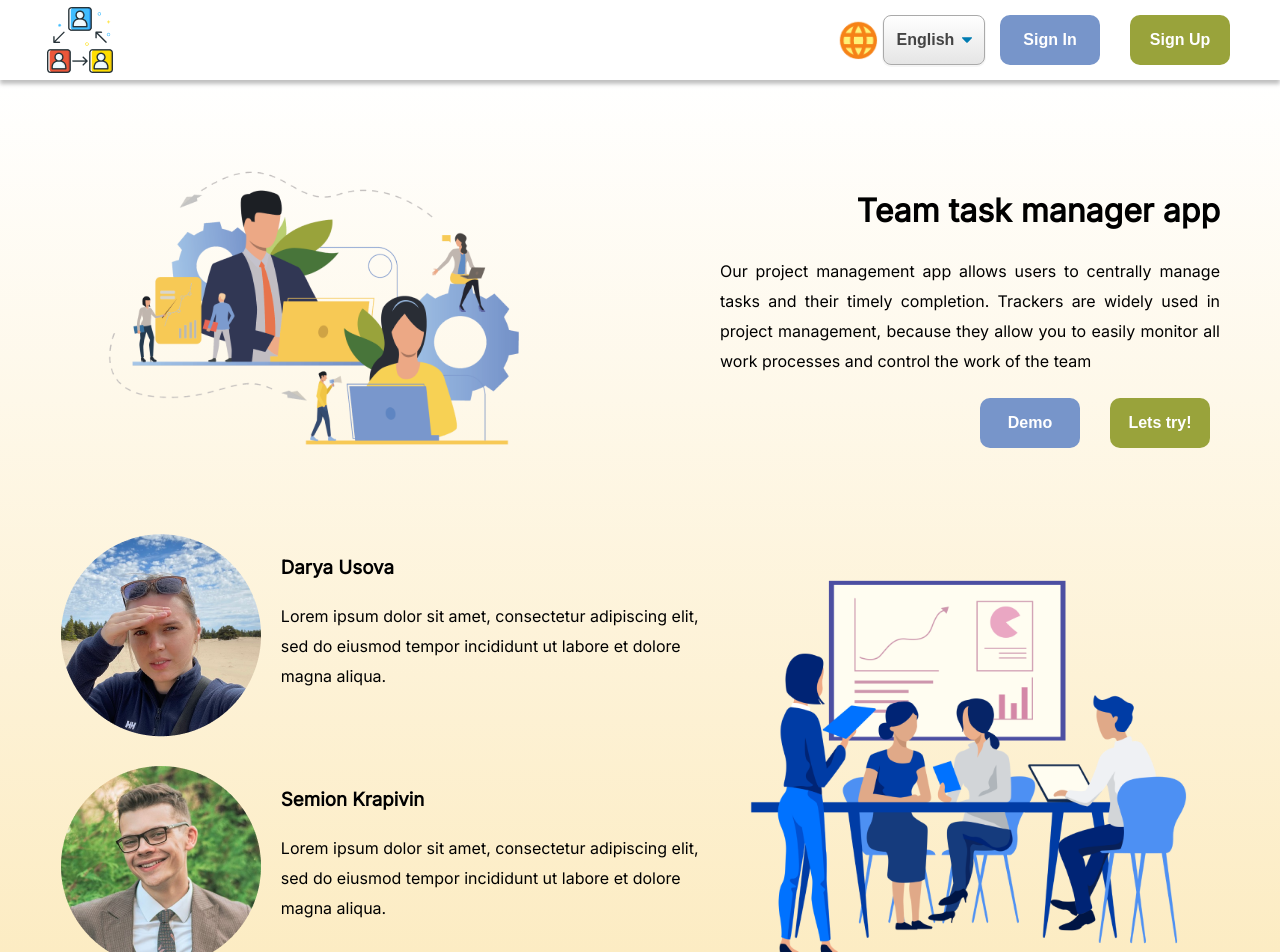
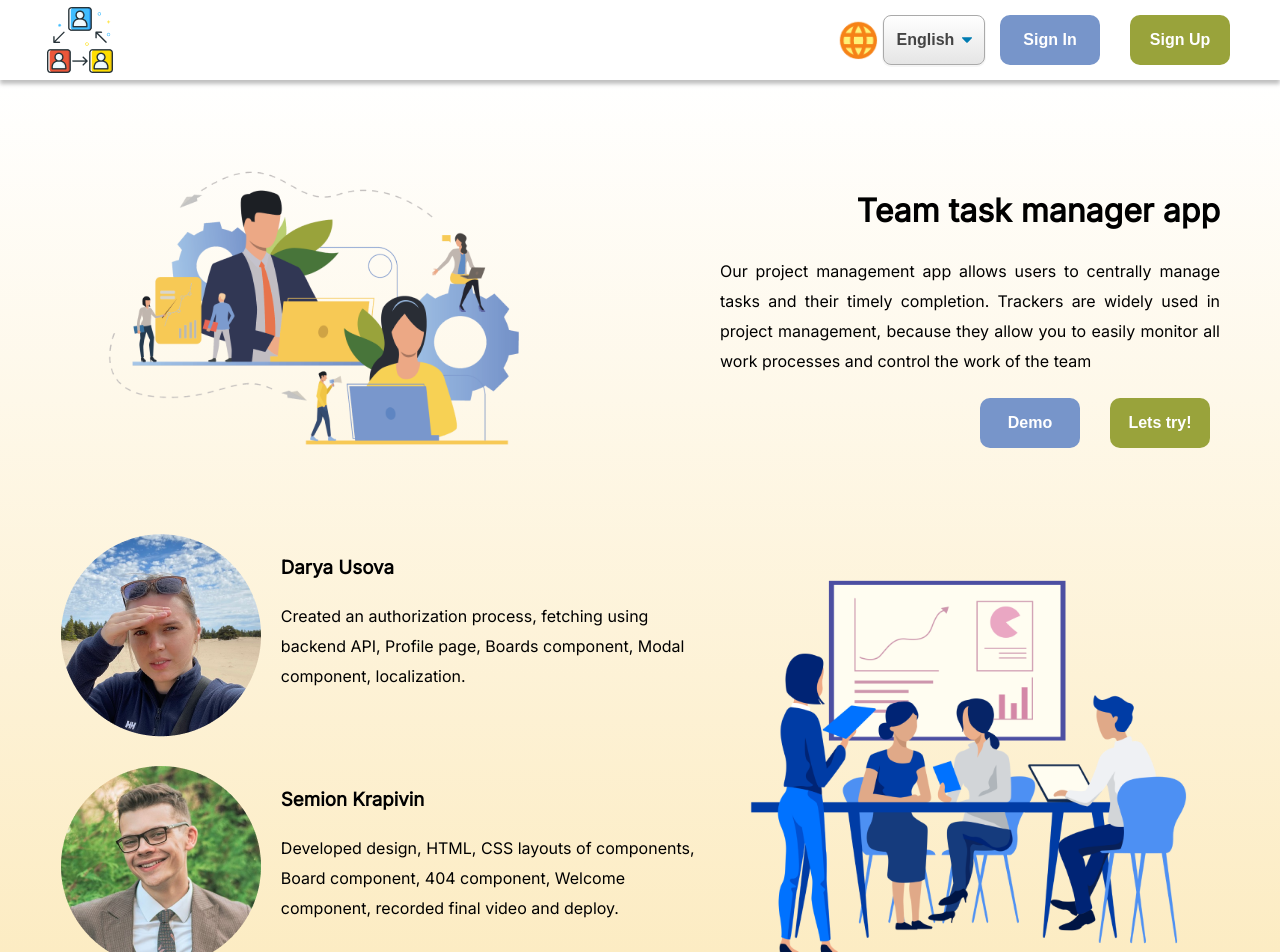
Before and after one commit to S4mm4ael/project-management-app, a React (Create React App) app: page / in a window 1280 px wide. Shown: the top 952 px of the page. Built offline with nearby package versions, Linux system fonts and the light colour scheme.

Commit message:
fix: missed translation

```diff
--- a/src/components/Board/Board.tsx
+++ b/src/components/Board/Board.tsx
@@ -11,8 +11,10 @@ import { createColumn, getBoard, getColumns } from '../../utils/fetch';
 import { useEffect, useState } from 'react';
 import { Boards, Columns } from '../../utils/types';
 import ModalConfirm from '../ModalConfirm/ModalConfirm';
+import { useTranslation } from 'react-i18next';
 
 function Board() {
+  const { t } = useTranslation();
   const [apiData, setApiData] = useState<Boards>();
   const [columnApiData, setColumnApiData] = useState<Columns[]>([]);
   const boardId = localStorage.getItem('currentBoardId');
@@ -78,7 +80,7 @@ function Board() {
               <button className={styles.back__button}>Back</button>
             </Link>
             <button className={styles.delete__button} onClick={() => setActiveModal(true)}>
-              Delete current board
+              {t('Delete current board')}
             </button>
             <button
               className={styles.create__button}
@@ -87,9 +89,11 @@ function Board() {
                 handleGetColumns();
               }}
             >
-              create Column
+              {t('Create column')}
             </button>
-            <h2 className={styles.board__title}>{apiData?.title}</h2>
+            <h2 className={styles.board__title}>
+              {t('Board')} {apiData?.title}
+            </h2>
           </div>
 
           <DndProvider backend={HTML5Backend}>
--- a/src/components/BoardsItem/BoardsItem.tsx
+++ b/src/components/BoardsItem/BoardsItem.tsx
@@ -1,17 +1,21 @@
 import { Link } from 'react-router-dom';
 import { Boards } from '../../utils/types';
+import { useTranslation } from 'react-i18next';
 
 function BoardsItem(props: { item: Boards }) {
+  const { t } = useTranslation();
   function handleToBoard() {
     localStorage.setItem('currentBoardId', props.item._id);
   }
 
   return (
     <div>
-      <b>{props.item.title}</b>
+      <b>
+        {t('Board')} {props.item.title}
+      </b>
       <Link to="/board">
         <button onClick={handleToBoard} style={{ backgroundColor: '#99A33B' }}>
-          to Board
+          {t('to Board')}
         </button>
       </Link>
     </div>
--- a/src/components/MainPage/MainPage.tsx
+++ b/src/components/MainPage/MainPage.tsx
@@ -5,8 +5,10 @@ import BoardsItem from '../BoardsItem/BoardsItem';
 import Footer from '../Footer/Footer';
 import Header from '../Header/Header';
 import styles from './MainPage.module.css';
+import { useTranslation } from 'react-i18next';
 
 function MainPage() {
+  const { t } = useTranslation();
   const [apiData, setApiData] = useState<Boards[]>([]);
   const token = localStorage.getItem('token');
   const currentUser = localStorage.getItem('id') || '';
@@ -29,9 +31,9 @@ function MainPage() {
 
   const handleCreateBoard = async () => {
     try {
-      const nextBoardNumber = Number(apiData[apiData.length - 1].title.toString().slice(7));
+      const nextBoardNumber = Number(apiData[apiData.length - 1].title.toString());
       const body = {
-        title: `Board #${nextBoardNumber + 1}`,
+        title: `${nextBoardNumber + 1}`,
         owner: currentUser,
         users: [currentUser],
       };
@@ -53,7 +55,7 @@ function MainPage() {
           <BoardsItem key={item._id} item={item} />
         ))}
         <section>
-          <button onClick={handleCreateBoard}>createBoard</button>
+          <button onClick={handleCreateBoard}> {t('create Board')}</button>
         </section>
       </section>
       <Footer />
--- a/src/components/WelcomePage/WelcomePage.tsx
+++ b/src/components/WelcomePage/WelcomePage.tsx
@@ -41,8 +41,9 @@ function WelcomePage() {
               <div className={styles.team__text}>
                 <h3>{t('Darya Usova')}</h3>
                 <div className={styles.text__paragraph}>
-                  Lorem ipsum dolor sit amet, consectetur adipiscing elit, sed do eiusmod tempor
-                  incididunt ut labore et dolore magna aliqua.
+                  {t(
+                    'Created an authorization process, fetching using backend API, Profile page, Boards component, Modal component, localization. '
+                  )}
                 </div>
               </div>
             </div>
@@ -53,8 +54,9 @@ function WelcomePage() {
               <div className={styles.team__text}>
                 <h3>{t('Semion Krapivin')}</h3>
                 <div className={styles.text__paragraph}>
-                  Lorem ipsum dolor sit amet, consectetur adipiscing elit, sed do eiusmod tempor
-                  incididunt ut labore et dolore magna aliqua.
+                  {t(
+                    'Developed design, HTML, CSS layouts of components, Board component, 404 component, Welcome component, recorded final video and deploy. '
+                  )}
                 </div>
               </div>
             </div>
--- a/src/i18n.js
+++ b/src/i18n.js
@@ -32,6 +32,15 @@ const resources = {
       'Page Not Found': 'Page Not Found',
       'Delete current user': 'Delete current user',
       Confirm: 'Confirm',
+      'create Board': 'Create Board',
+      'to Board': 'to Board',
+      Board: 'Board',
+      'Create column': 'Create column',
+      'Delete current board': 'Delete current board',
+      'Created an authorization process, fetching using backend API, Profile page, Boards component, Modal component, localization. ':
+        'Created an authorization process, fetching using backend API, Profile page, Boards component, Modal component, localization. ',
+      'Developed design, HTML, CSS layouts of components, Board component, 404 component, Welcome component, recorded final video and deploy. ':
+        'Developed design, HTML, CSS layouts of components, Board component, 404 component, Welcome component, recorded final video and deploy. ',
     },
   },
   ru: {
@@ -64,6 +73,15 @@ const resources = {
       'Page Not Found': 'Страница не найдена',
       'Delete current user': 'Удалить текущего пользователя',
       Confirm: 'Подтвердить',
+      'create Board': 'Создать Доску',
+      'to Board': 'Перейти',
+      'Create column': 'Создать колонку',
+      'Delete current board': 'Удалить Доску',
+      Board: 'Доска',
+      'Created an authorization process, fetching using backend API, Profile page, Boards component, Modal component, localization. ':
+        'Работала с процессом авторизации и аутентификации, установкой backend и взаимодействием с API. Создала страницу Профиля, Общую страницу досок, Модальный компонент, перевод.',
+      'Developed design, HTML, CSS layouts of components, Board component, 404 component, Welcome component, recorded final video and deploy. ':
+        'Разработал дизайн, вёрстку и стилизацию компонентов, компонент Доски, компонент 404, приветственную страницу. Записал демо-видео и произвёл деплой проекта.',
     },
   },
 };
```
